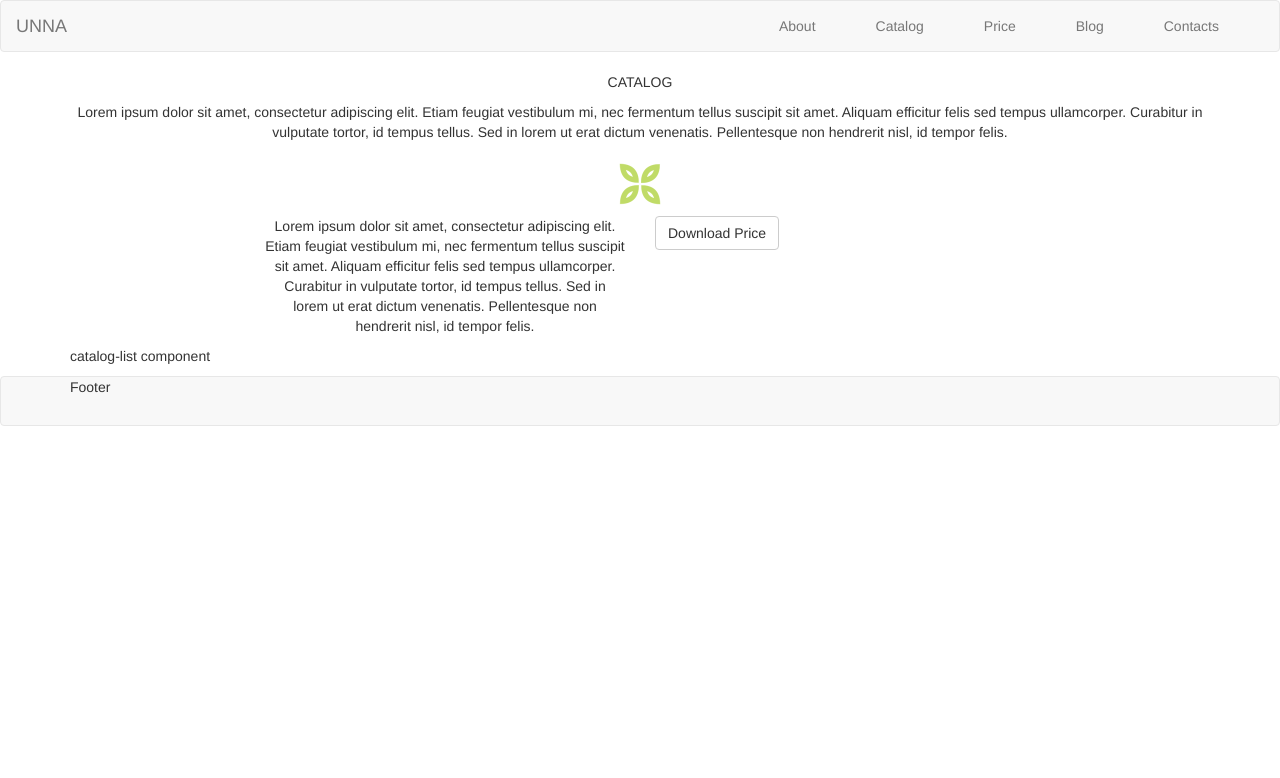
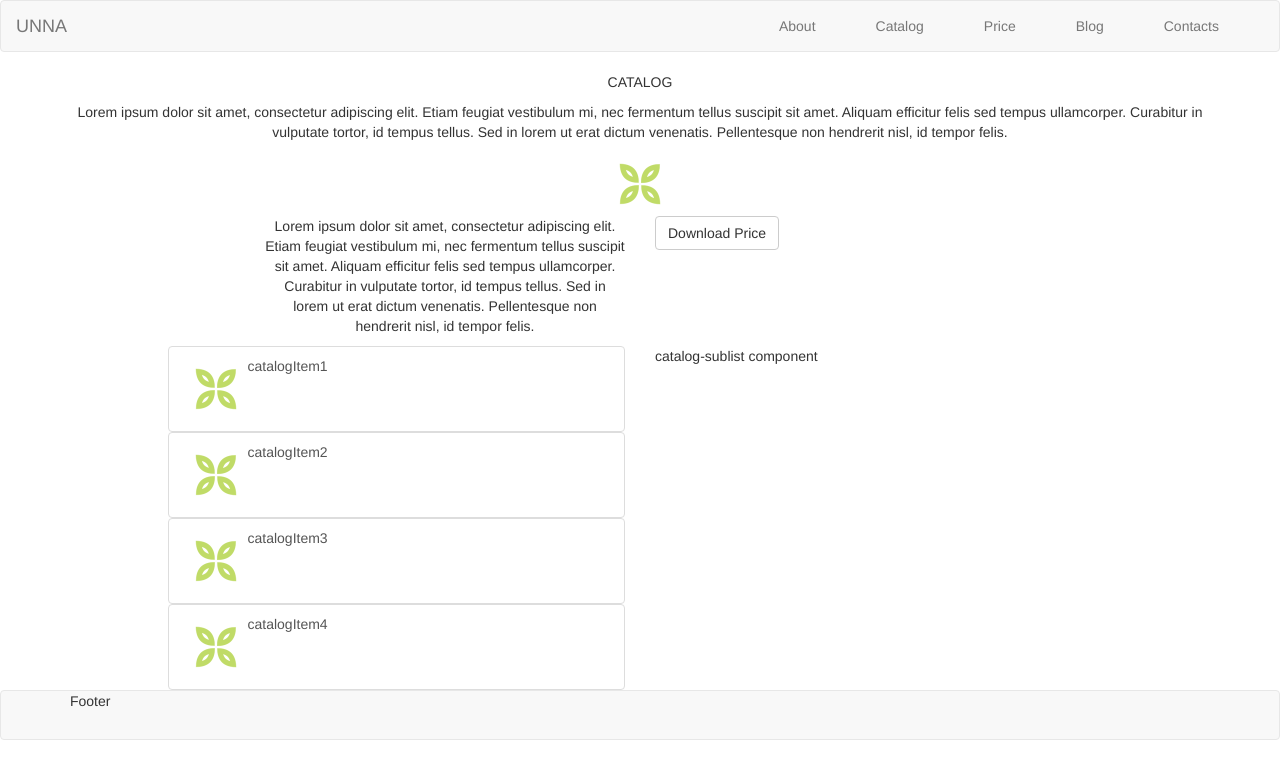
Before and after one commit to avesat/unna, an Angular app: page /catalog in a window 1280 px wide. Shown: the top 778 px of the page. Built offline with nearby package versions, Linux system fonts and the light colour scheme.

Commit message:
Added Catalog-List stub structure

```diff
--- /dev/null
+++ b/src/app/core/components/catalog/catalog-list/catalog-list-item/catalog-list-item.component.html
@@ -0,0 +1,8 @@
+<a style="cursor: pointer;" class="list-group-item clearfix">
+    <span class="pull-left">
+        <img [src]="item.imgPath" class="img-responsive">
+    </span>
+    <span>
+        <p class="list-group-item-text">{{ item.name }}</p>
+    </span>
+</a>
--- /dev/null
+++ b/src/app/core/components/catalog/catalog-list/catalog-list-item/catalog-list-item.component.ts
@@ -0,0 +1,18 @@
+import {Component, Input, OnInit} from '@angular/core';
+
+import { CatalogItem } from '../../../../models/catalog-item'
+
+@Component({
+  selector: 'app-catalog-list-item',
+  templateUrl: './catalog-list-item.component.html',
+  styleUrls: ['./catalog-list-item.component.css']
+})
+export class CatalogListItemComponent implements OnInit {
+  @Input() item : CatalogItem;
+
+  constructor() { }
+
+  ngOnInit() {
+  }
+
+}
--- a/src/app/core/components/catalog/catalog-list/catalog-list.component.html
+++ b/src/app/core/components/catalog/catalog-list/catalog-list.component.html
@@ -1 +1,3 @@
-<p> catalog-list component </p>
+<div *ngFor = "let item of catalogItems">
+    <app-catalog-list-item [item]="item"></app-catalog-list-item>
+</div>
--- a/src/app/core/components/catalog/catalog-list/catalog-list.component.ts
+++ b/src/app/core/components/catalog/catalog-list/catalog-list.component.ts
@@ -1,4 +1,6 @@
 import { Component, OnInit } from '@angular/core';
+
+import { CatalogItem } from '../../../models/catalog-item'
 
 @Component({
   selector: 'app-catalog-list',
@@ -6,10 +8,30 @@ import { Component, OnInit } from '@angular/core';
   styleUrls: ['./catalog-list.component.css']
 })
 export class CatalogListComponent implements OnInit {
+  private catalogItems : CatalogItem[];
+  srvCatalogItems : CatalogItem[] = [
+    {
+      name: 'catalogItem1',
+      imgPath: 'assets/img/catalog-icon.png'
+    },
+    {
+      name: 'catalogItem2',
+      imgPath: 'assets/img/catalog-icon.png'
+    },
+    {
+      name: 'catalogItem3',
+      imgPath: 'assets/img/catalog-icon.png'
+    },
+    {
+      name: 'catalogItem4',
+      imgPath: 'assets/img/catalog-icon.png'
+    }
+  ];
 
   constructor() { }
 
   ngOnInit() {
+    this.catalogItems = this.srvCatalogItems;
   }
 
 }
--- /dev/null
+++ b/src/app/core/components/catalog/catalog-sublist/catalog-sublist.component.html
@@ -0,0 +1 @@
+<p> catalog-sublist component </p>
--- /dev/null
+++ b/src/app/core/components/catalog/catalog-sublist/catalog-sublist.component.ts
@@ -0,0 +1,15 @@
+import { Component, OnInit } from '@angular/core';
+
+@Component({
+  selector: 'app-catalog-sublist',
+  templateUrl: './catalog-sublist.component.html',
+  styleUrls: ['./catalog-sublist.component.css']
+})
+export class CatalogSublistComponent implements OnInit {
+
+  constructor() { }
+
+  ngOnInit() {
+  }
+
+}
--- a/src/app/core/components/catalog/catalog.component.html
+++ b/src/app/core/components/catalog/catalog.component.html
@@ -27,8 +27,15 @@
         </div>
     </div>
     <div class="row">
-        <div class="col-md-12">
+        <div class="col-md-1">
+        </div>
+        <div class="col-md-5">
             <app-catalog-list></app-catalog-list>
+        </div>
+        <div class="col-md-5">
+            <app-catalog-sublist></app-catalog-sublist>
+        </div>
+        <div class="col-md-1">
         </div>
     </div>
 </div>
--- a/src/app/core/components/index.ts
+++ b/src/app/core/components/index.ts
@@ -5,6 +5,8 @@ export * from './main/main.component';
 export * from './about/about.component';
 export * from './catalog/catalog.component';
 export * from './catalog/catalog-list/catalog-list.component';
+export * from './catalog/catalog-list/catalog-list-item/catalog-list-item.component';
+export * from './catalog/catalog-sublist/catalog-sublist.component';
 export * from './price/price.component';
 export * from './blog/blog.component';
 export * from './contacts/contacts.component';
```
Also changed, not shown: src/app/core/core.module.ts (+4 -6 lines), src/app/core/components/catalog/catalog-list/catalog-list-item/catalog-list-item.component.css (added), src/app/core/components/catalog/catalog-sublist/catalog-sublist.component.css (added), 2 other files (tests, documents, lock files or other folders).
